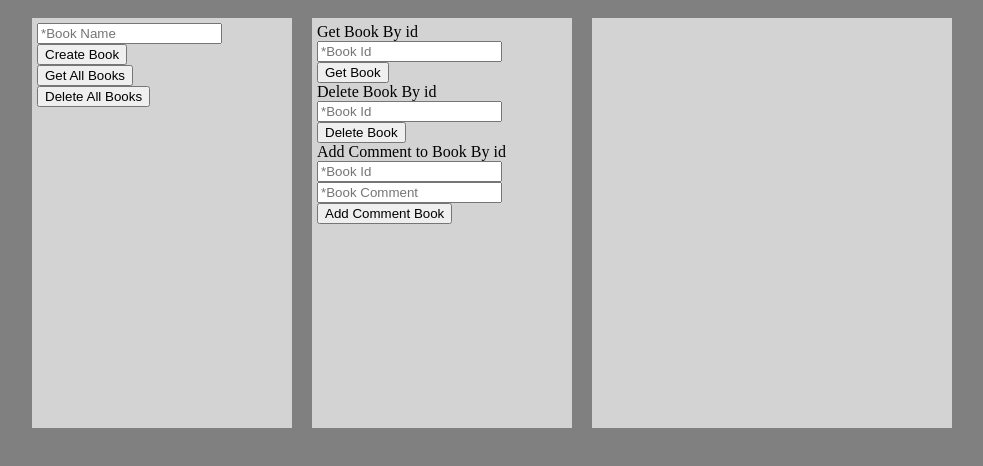
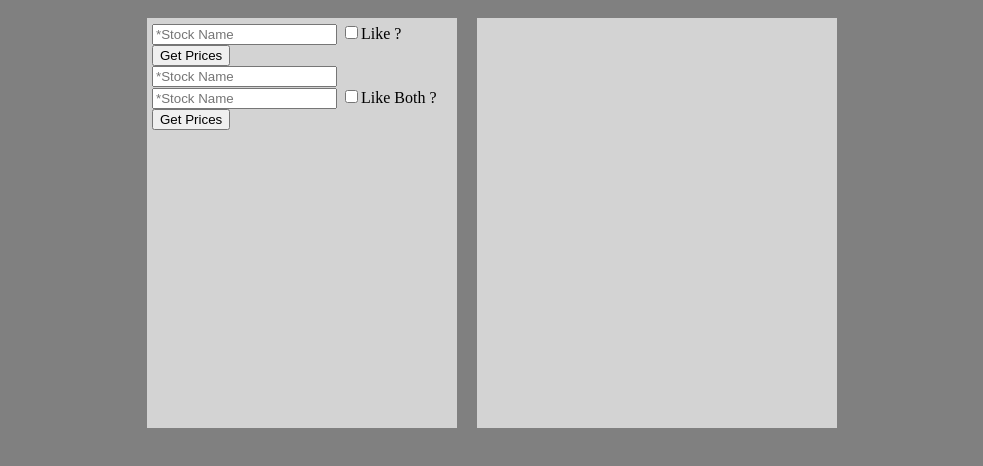
Before and after one commit to turfanda/betafccstock, a website: page views/index.html in a window 1280 px wide. Shown: the whole page, without its empty margins (148-1131 px from the left). Drawn offline with nearby package versions, Linux system fonts and the light colour scheme; no server answers.

Commit message:
🍁✈️ Checkpoint server.js:596315/11 .env:596315/4 views/index.html:596315/267 public/style.css:596315/1

```diff
--- a/public/style.css
+++ b/public/style.css
@@ -13,7 +13,7 @@ width:1000px;
 .insideDiv {
   padding:5px;
     background-color: lightgray;
-    width: 250px;
+    width: 300px;
     height: 400px;
     margin: 10px;
 }
--- a/views/index.html
+++ b/views/index.html
@@ -15,32 +15,19 @@
 <div class="mainWrapper">
     <div class="wrapper">
         <div class="insideDiv">
-            <form id="bookCreateForm">
-                <input type="text" name="book_title" placeholder="*Book Name" required>
-                <button>Create Book</button>
-              <br>
-              <button id="getAllBooks">Get All Books</button><br>
-              <button id="deleteAllBooks">Delete All Books</button>
+            <form id="stockCreateForm">
+                <input type="text" name="stock" placeholder="*Stock Name" required>
+                            <label><input id="like" type="checkbox" name="open"/>Like ?</label>
+
+                <button>Get Prices</button>
             </form>
-        </div>
-        <div class="insideDiv">
-            Get Book By id
-            <form id="bookGetForm">
-                <input type="text" name="book_id" placeholder="*Book Id" required>
-                <button >Get Book</button>
+                      <form id="stockCompareForm">
+
+                <input type="text" name="stock" placeholder="*Stock Name" required>
+                <input type="text" name="stock" placeholder="*Stock Name" required>
+                         <label><input id="blike" type="checkbox" name="open"/>Like Both ?</label>
+                <button>Get Prices</button>
             </form>
-                      Delete Book By id
-            <form id="bookDeleteForm">
-                <input type="text" name="book_id" placeholder="*Book Id" required>
-                <button >Delete Book</button>
-            </form>
-                                Add Comment to Book By id
-            <form id="bookUpdateForm">
-                <input type="text" name="book_id" placeholder="*Book Id" required>
-              <input type="text" name="book_comment" placeholder="*Book Comment" required>
-                <button >Add Comment Book</button>
-            </form>
-
         </div>
         <div class="insideDiv resultDiv">
         </div>
```
Also changed, not shown: server.js (+1 -12 lines).
